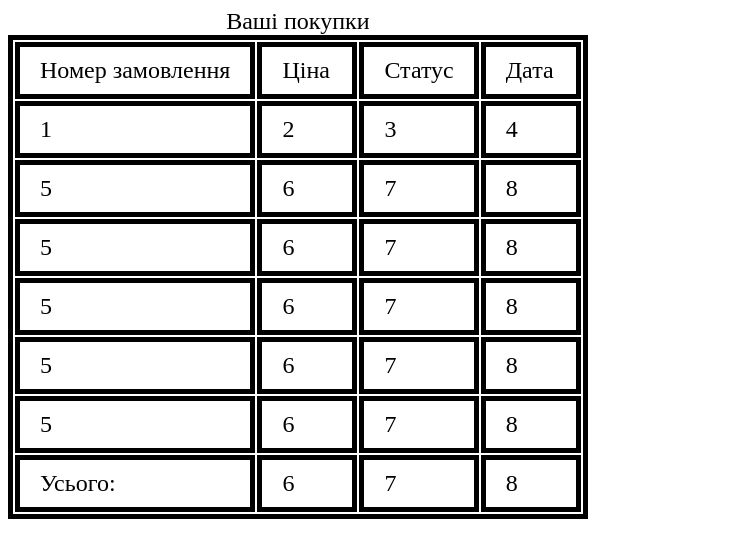
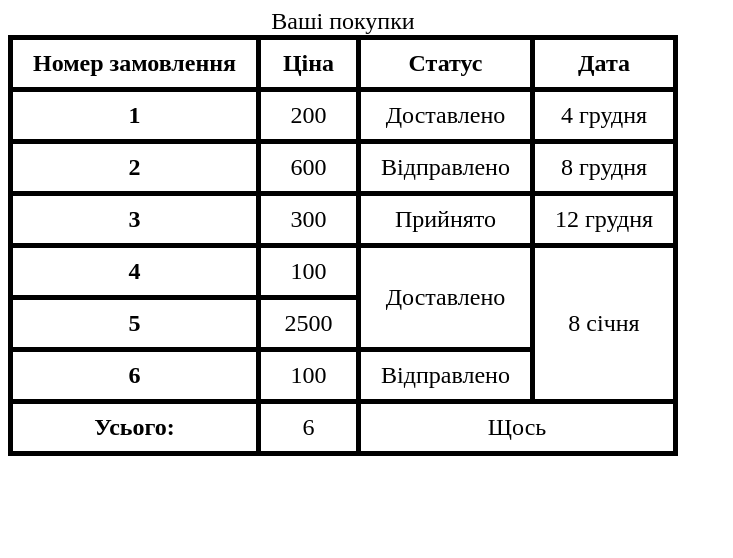
Before and after one commit to fc-fullstack-courses/FM2023-1-HTML--CSS, a plain HTML site: page index.html in a window 1280 px wide. Shown: the whole page, without its empty margins (0-733 px from the left). Drawn offline with Linux system fonts and the light colour scheme.

Commit message:
Add full table example

```diff
--- a/assets/css/style.css
+++ b/assets/css/style.css
@@ -79,10 +79,16 @@
 table {
   font-size: 24px;
   border: 5px solid black;
+  border-collapse: collapse;
 }
 
+th,
 td {
   min-width: 100px;
   padding: 10px 20px;
   border: 5px solid black;
+  text-align: center;
+  /* вертикальне вирівнювання для таблиць*/
+  vertical-align: middle;
+
 }
--- a/index.html
+++ b/index.html
@@ -12,59 +12,59 @@
       <caption>Ваші покупки</caption>
        <thead>
         <tr>
-          <td>Номер замовлення</td>
-          <td>Ціна</td>
-          <td>Статус</td>
-          <td>Дата</td>
+          <th scope="col">Номер замовлення</th>
+          <th scope="col">Ціна</th>
+          <th scope="col">Статус</th>
+          <th scope="col">Дата</th>
         </tr>
       </thead>
       <tbody>
         <tr>
-          <td>1</td>
-          <td>2</td>
-          <td>3</td>
-          <td>4</td>
+          <th scope="row">1</th>
+          <td>200</td>
+          <td>Доставлено</td>
+          <td>4 грудня</td>
         </tr>
         <tr>
-          <td>5</td>
-          <td>6</td>
-          <td>7</td>
-          <td>8</td>
+          <th scope="row">2</th>
+          <td>600</td>
+          <td>Відправлено</td>
+          <td>8 грудня</td>
         </tr>
         <tr>
-          <td>5</td>
-          <td>6</td>
-          <td>7</td>
-          <td>8</td>
+          <th scope="row">3</th>
+          <td>300</td>
+          <td>Прийнято</td>
+          <td>12 грудня</td>
         </tr>
         <tr>
-          <td>5</td>
-          <td>6</td>
-          <td>7</td>
-          <td>8</td>
+          <th scope="row">4</th>
+          <td>100</td>
+          <td rowspan="2">Доставлено</td>
+          <td rowspan="3">8 січня</td>
         </tr>
         <tr>
-          <td>5</td>
-          <td>6</td>
-          <td>7</td>
-          <td>8</td>
+          <th scope="row">5</th>
+          <td>2500</td>
         </tr>
         <tr>
-          <td>5</td>
-          <td>6</td>
-          <td>7</td>
-          <td>8</td>
+          <th scope="row">6</th>
+          <td>100</td>
+          <td>Відправлено</td>
         </tr>
       </tbody>
       <tfoot>
         <tr>
-          <td>Усього: </td>
+          <th scope="row">Усього: </th>
           <td>6</td>
-          <td>7</td>
-          <td>8</td>
+          <td colspan="2">Щось</td>
+          <!-- <td colspan="2" rowspan="2">Щось</td> -->
         </tr>
+        <!-- <tr>
+          <th scope="row">Усього: </th>
+          <td>6</td>
+        </tr> -->
       </tfoot>
-
     </table>
   </body>
 </html>
```
